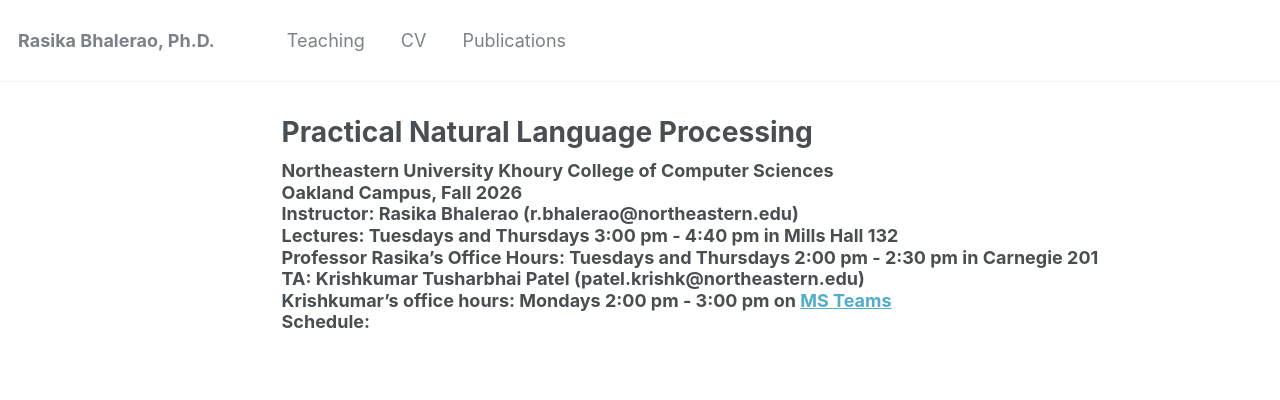
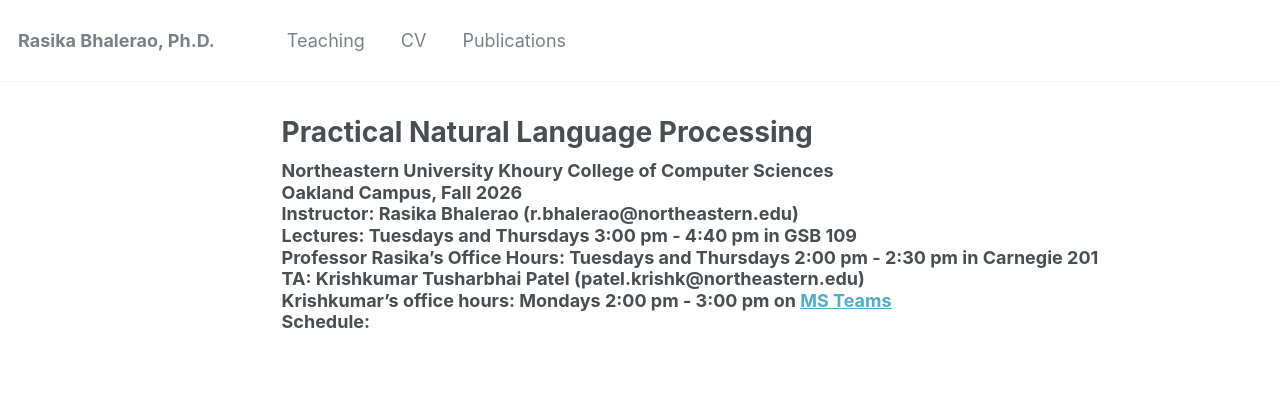
Before and after one commit to rasikabh/rasikabh.github.io, a Jekyll site: the page built from _pages/nlp2026.md, in a window 1280 px wide and 900 px high. Shown: the top 400 px of the window. Built offline with Jekyll 4.4.1, drawn with Linux system fonts in a browser that asks for light colours.

Commit message:
room change

```diff
--- a/_pages/nlp2026.md
+++ b/_pages/nlp2026.md
@@ -19,7 +19,7 @@
 
 ### Instructor: Rasika Bhalerao (r.bhalerao@northeastern.edu)
 
-### Lectures: Tuesdays and Thursdays 3:00 pm - 4:40 pm in Mills Hall 132
+### Lectures: Tuesdays and Thursdays 3:00 pm - 4:40 pm in GSB 109
 
 ### Professor Rasika's Office Hours: Tuesdays and Thursdays 2:00 pm - 2:30 pm in Carnegie 201
 
```
